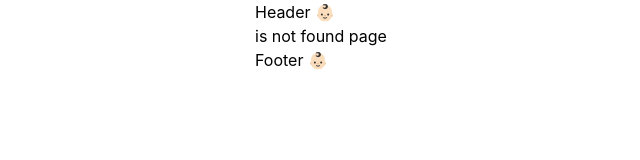
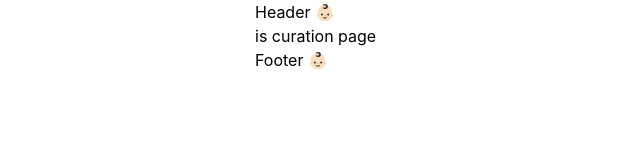
Before and after one commit to kjkandrea/flatsense-shop, a React (Vite) app in the folder packages/flatsense-client/: page /curation in a window 1280 px wide. Before the commit this address had no page. Shown: the top 160 px of the page, without its empty margins (65-705 px from the left). Built offline with nearby package versions, Linux system fonts and the light colour scheme.

Commit message:
Add curation page

```diff
--- /dev/null
+++ b/packages/flatsense-client/src/pages/Curation.jsx
@@ -0,0 +1,5 @@
+import React from 'react';
+
+export default function Curation() {
+  return <div>is curation page</div>;
+}
--- a/packages/flatsense-client/src/routes/index.jsx
+++ b/packages/flatsense-client/src/routes/index.jsx
@@ -1,11 +1,16 @@
 import Main from '../pages/Main';
 import Product from '../pages/Product';
 import NotFound from '../pages/NotFound';
+import Curation from '../pages/Curation';
 
 export default [
   {
     path: '/',
     element: <Main />,
+  },
+  {
+    path: '/curation',
+    element: <Curation />,
   },
   {
     path: '/products/:id',
```
